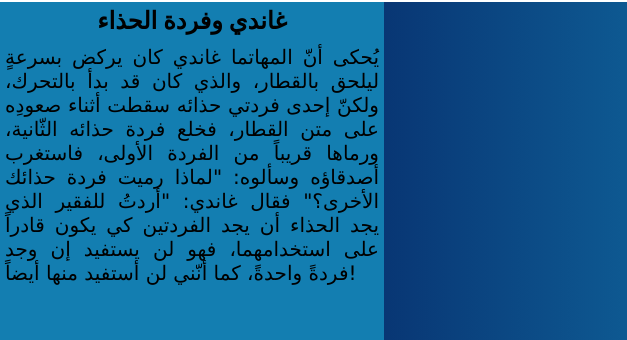
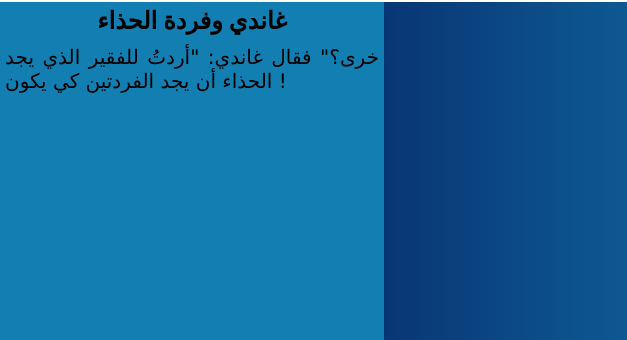
Before and after one commit to Aliwali20/app, a plain HTML site: page index.html in a window 1280 px wide. Shown: the part 103-443 px from the top of the page, 0-627 px from the left. Drawn offline with Linux system fonts and the light colour scheme.

Commit message:
Update index.html

```diff
--- a/index.html
+++ b/index.html
@@ -32,7 +32,7 @@
 <main>
        <aside>
               <h1>غاندي وفردة الحذاء</h1>
-              <article>يُحكى أنّ المهاتما غاندي كان يركض بسرعةٍ ليلحق بالقطار، والذي كان قد بدأ بالتحرك، ولكنّ إحدى فردتي حذائه سقطت أثناء صعودِه على متن القطار، فخلع فردة حذائه الثّانية، ورماها قريباً من الفردة الأولى، فاستغرب أصدقاؤه وسألوه: "لماذا رميت فردة حذائك الأخرى؟" فقال غاندي: "أردتُ للفقير الذي يجد الحذاء أن يجد الفردتين كي يكون قادراً على استخدامهما، فهو لن يستفيد إن وجد فردةً واحدةً، كما أنّني لن أستفيد منها أيضاً!
+              <article>خرى؟" فقال غاندي: "أردتُ للفقير الذي يجد الحذاء أن يجد الفردتين كي يكون !
 
               </article>
 
```
